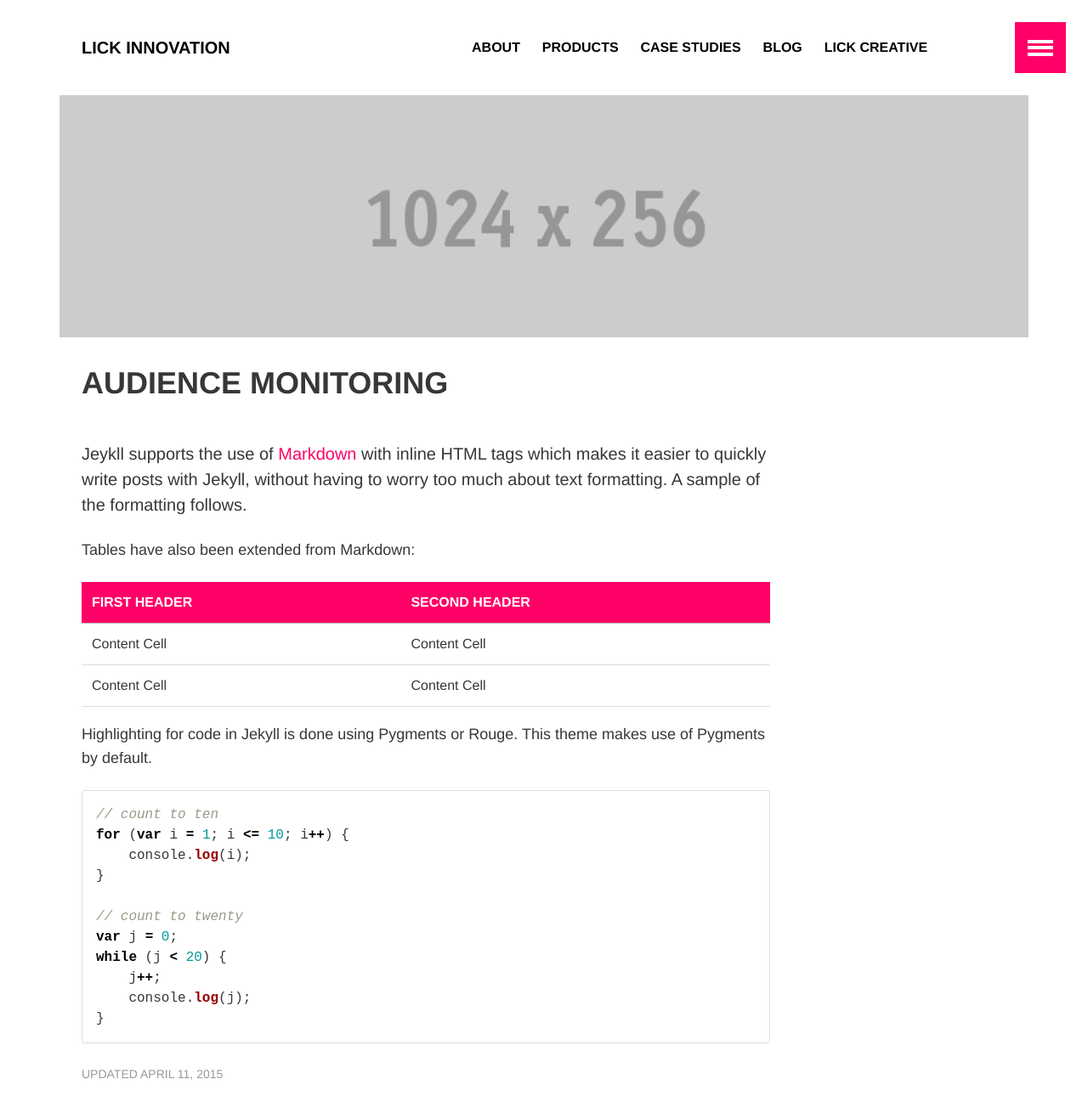
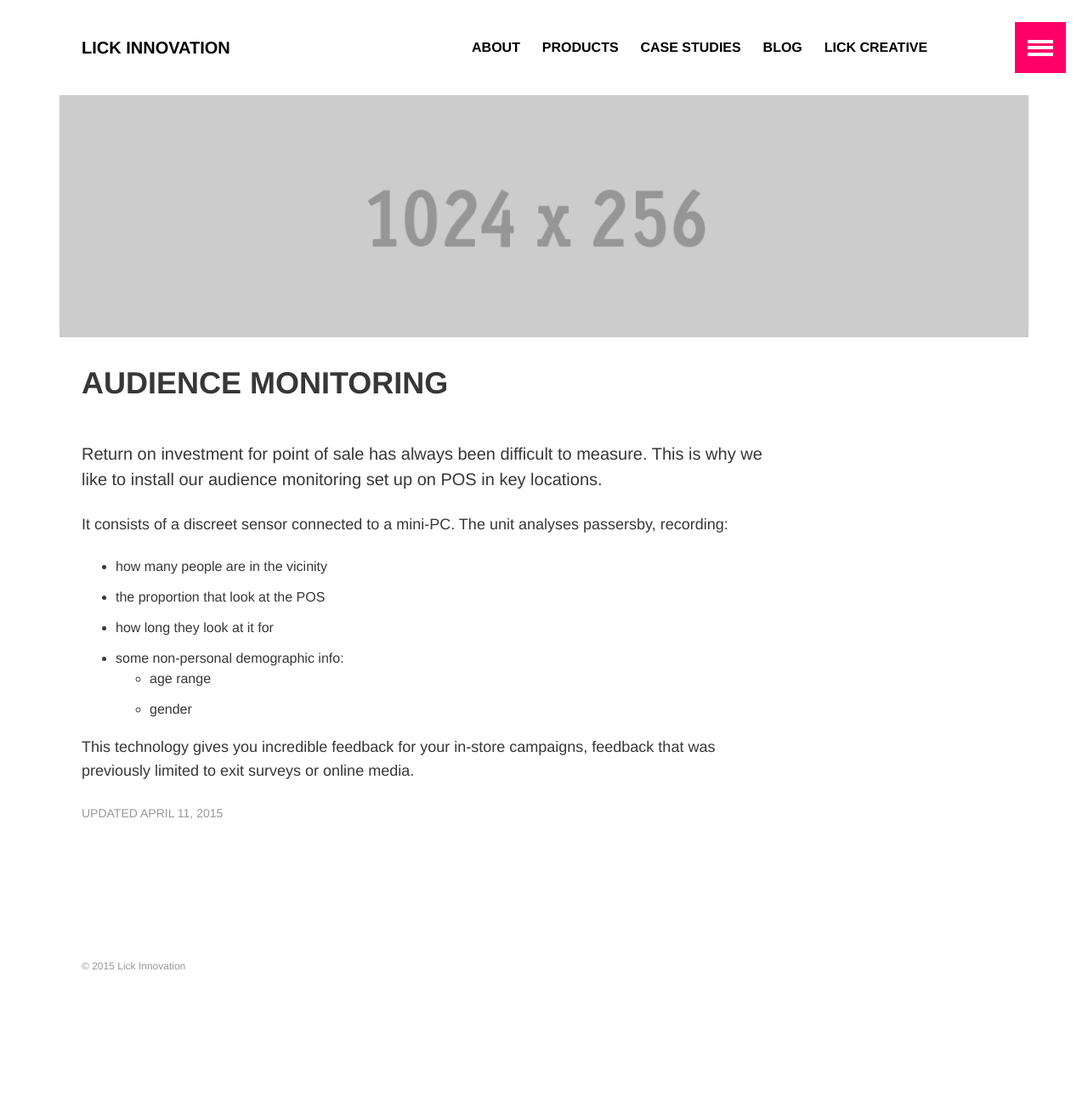
Before and after one commit to lickinnovation/lickinnovation.github.io, a Jekyll site: the page built from _products/audience-monitoring.md, in a window 1280 px wide and 1400 px high. Shown: the top 1310 px of the window at 85% size. Built offline with Jekyll 4.4.1, drawn with Linux system fonts in a browser that asks for light colours; some web fonts are replaced.

Commit message:
Tweaked products copy

```diff
--- a/_products/audience-monitoring.md
+++ b/_products/audience-monitoring.md
@@ -8,27 +8,15 @@ image:
   teaser: 400x250.gif
 ---
 
-Jeykll supports the use of [Markdown](http://daringfireball.net/projects/markdown/syntax) with inline HTML tags which makes it easier to quickly write posts with Jekyll, without having to worry too much about text formatting. A sample of the formatting follows.
+Return on investment for point of sale has always been difficult to measure. This is why we like to install our audience monitoring set up on POS in key locations.
 
-Tables have also been extended from Markdown:
+It consists of a discreet sensor connected to a mini-PC. The unit analyses passersby, recording:
 
-First Header  | Second Header
-------------- | -------------
-Content Cell  | Content Cell
-Content Cell  | Content Cell
+- how many people are in the vicinity
+- the proportion that look at the POS
+- how long they look at it for
+- some non-personal demographic info:
+  - age range
+  - gender
 
-Highlighting for code in Jekyll is done using Pygments or Rouge. This theme makes use of Pygments by default.
-
-{% highlight js %}
-// count to ten
-for (var i = 1; i <= 10; i++) {
-    console.log(i);
-}
-
-// count to twenty
-var j = 0;
-while (j < 20) {
-    j++;
-    console.log(j);
-}
-{% endhighlight %}
+This technology gives you incredible feedback for your in-store campaigns, feedback that was previously limited to exit surveys or online media.
```
Also changed, not shown: _products/beacons.md (+8 -10 lines), _products/nfc.md (+13 -1 lines), _products/virtual-reality.md (+2 -16 lines), about.md (+5 -7 lines), index.md (+1 -1 lines).
